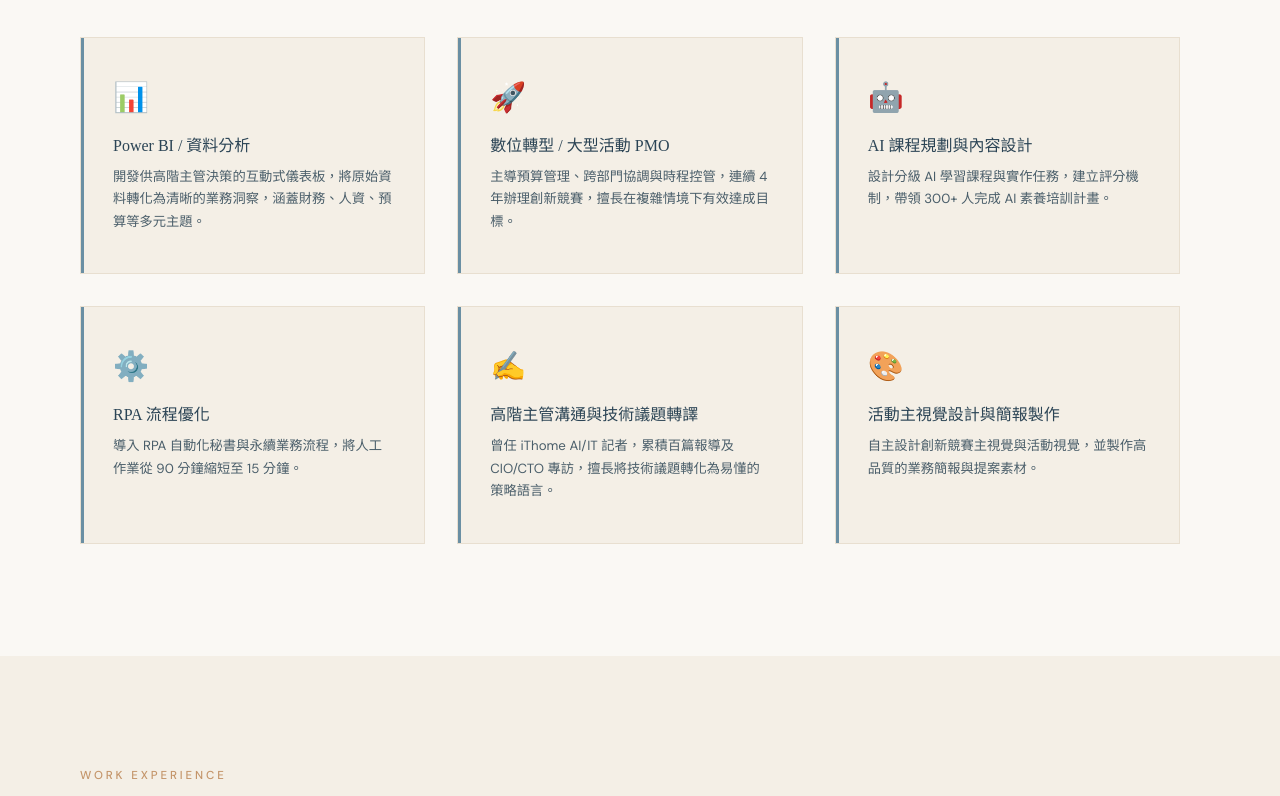
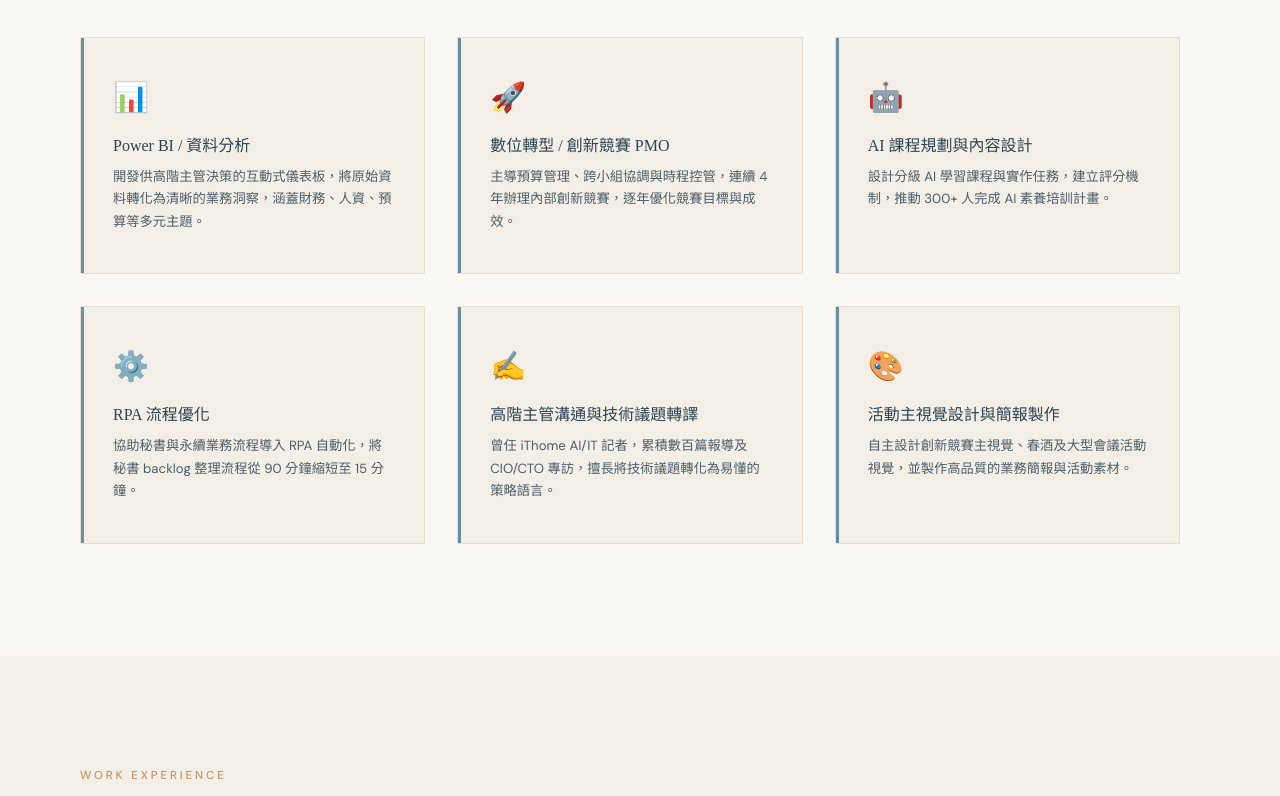
Before and after one commit to irene22122/irene-portfolio, a plain HTML site: page index.html in a window 1280 px wide. Shown: the part 1000-1796 px from the top of the page. Drawn offline with nearby package versions, Linux system fonts and the light colour scheme.

Commit message:
更新文字內容

```diff
--- a/index.html
+++ b/index.html
@@ -530,6 +530,10 @@
     .hero-name-row .hero-name { margin-bottom: 0.2rem; }
     .hero-name-row .hero-name-en { margin-bottom: 0; }
     .hero-mobile-photo { display: block; }
+    .timeline-item { display: block; margin-bottom: 2.2rem; }
+    .timeline-date { text-align: left; padding: 0 0 0.35rem 0; color: var(--accent); font-weight: 500; }
+    .timeline-axis { display: none; }
+    .timeline-content { padding: 0; }
   }
 </style>
 </head>
@@ -586,7 +590,7 @@
           <span class="stat-label">AI 課程<br>觸及人數</span>
         </div>
         <div class="stat-pill">
-          <span class="stat-num">100+</span>
+          <span class="stat-num">200+</span>
           <span class="stat-label">IT 報導</span>
         </div>
       </div>
@@ -606,28 +610,28 @@
     </div>
     <div class="expertise-card fade-up" style="transition-delay:0.1s">
       <div class="expertise-icon">🚀</div>
-      <div class="expertise-name">數位轉型 / 大型活動 PMO</div>
-      <div class="expertise-desc">主導預算管理、跨部門協調與時程控管，連續 4 年辦理創新競賽，擅長在複雜情境下有效達成目標。</div>
+      <div class="expertise-name">數位轉型 / 創新競賽 PMO</div>
+      <div class="expertise-desc">主導預算管理、跨小組協調與時程控管，連續 4 年辦理內部創新競賽，逐年優化競賽目標與成效。</div>
     </div>
     <div class="expertise-card fade-up" style="transition-delay:0.2s">
       <div class="expertise-icon">🤖</div>
       <div class="expertise-name">AI 課程規劃與內容設計</div>
-      <div class="expertise-desc">設計分級 AI 學習課程與實作任務，建立評分機制，帶領 300+ 人完成 AI 素養培訓計畫。</div>
+      <div class="expertise-desc">設計分級 AI 學習課程與實作任務，建立評分機制，推動 300+ 人完成 AI 素養培訓計畫。</div>
     </div>
     <div class="expertise-card fade-up" style="transition-delay:0.05s">
       <div class="expertise-icon">⚙️</div>
       <div class="expertise-name">RPA 流程優化</div>
-      <div class="expertise-desc">導入 RPA 自動化秘書與永續業務流程，將人工作業從 90 分鐘縮短至 15 分鐘。</div>
+      <div class="expertise-desc">協助秘書與永續業務流程導入 RPA 自動化，將秘書 backlog 整理流程從 90 分鐘縮短至 15 分鐘。</div>
     </div>
     <div class="expertise-card fade-up" style="transition-delay:0.15s">
       <div class="expertise-icon">✍️</div>
       <div class="expertise-name">高階主管溝通與技術議題轉譯</div>
-      <div class="expertise-desc">曾任 iThome AI/IT 記者，累積百篇報導及 CIO/CTO 專訪，擅長將技術議題轉化為易懂的策略語言。</div>
+      <div class="expertise-desc">曾任 iThome AI/IT 記者，累積數百篇報導及 CIO/CTO 專訪，擅長將技術議題轉化為易懂的策略語言。</div>
     </div>
     <div class="expertise-card fade-up" style="transition-delay:0.25s">
       <div class="expertise-icon">🎨</div>
       <div class="expertise-name">活動主視覺設計與簡報製作</div>
-      <div class="expertise-desc">自主設計創新競賽主視覺與活動視覺，並製作高品質的業務簡報與提案素材。</div>
+      <div class="expertise-desc">自主設計創新競賽主視覺、春酒及大型會議活動視覺，並製作高品質的業務簡報與活動素材。</div>
     </div>
   </div>
 </section>
@@ -638,7 +642,7 @@
   <h2 class="section-title">工作經歷</h2>
   <div class="timeline-container">
     <div class="timeline-item fade-up">
-      <div class="timeline-date">2022.10<br>— Today</div>
+      <div class="timeline-date">2022.10 — Today</div>
       <div class="timeline-axis"><div class="timeline-dot"></div><div class="timeline-axis-line"></div></div>
       <div class="timeline-content">
         <div class="timeline-role">內部數位轉型與創新 專案經理</div>
@@ -647,7 +651,7 @@
       </div>
     </div>
     <div class="timeline-item fade-up" style="transition-delay:0.1s">
-      <div class="timeline-date">2019.03<br>— 2022.02</div>
+      <div class="timeline-date">2019.03 — 2022.02</div>
       <div class="timeline-axis"><div class="timeline-dot"></div><div class="timeline-axis-line"></div></div>
       <div class="timeline-content">
         <div class="timeline-role">AI / IT 領域新聞記者</div>
@@ -656,7 +660,7 @@
       </div>
     </div>
     <div class="timeline-item fade-up" style="transition-delay:0.2s">
-      <div class="timeline-date">2018.11<br>— 2019.02</div>
+      <div class="timeline-date">2018.11 — 2019.02</div>
       <div class="timeline-axis"><div class="timeline-dot"></div><div class="timeline-axis-line"></div></div>
       <div class="timeline-content">
         <div class="timeline-role">駐點行政助理</div>
@@ -665,7 +669,7 @@
       </div>
     </div>
     <div class="timeline-item fade-up" style="transition-delay:0.3s">
-      <div class="timeline-date">2014<br>— 2018</div>
+      <div class="timeline-date">2014.09 — 2018.06</div>
       <div class="timeline-axis"><div class="timeline-dot"></div><div class="timeline-axis-line"></div></div>
       <div class="timeline-content">
         <div class="timeline-role">新聞學系 學士</div>
```
